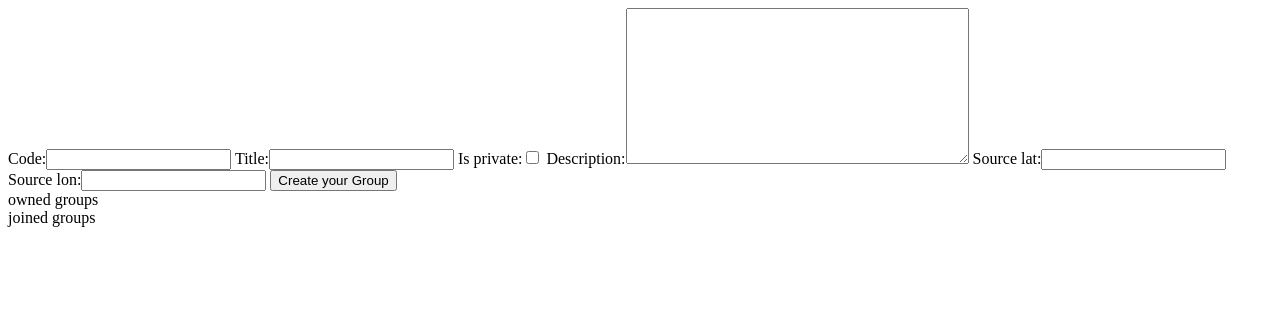
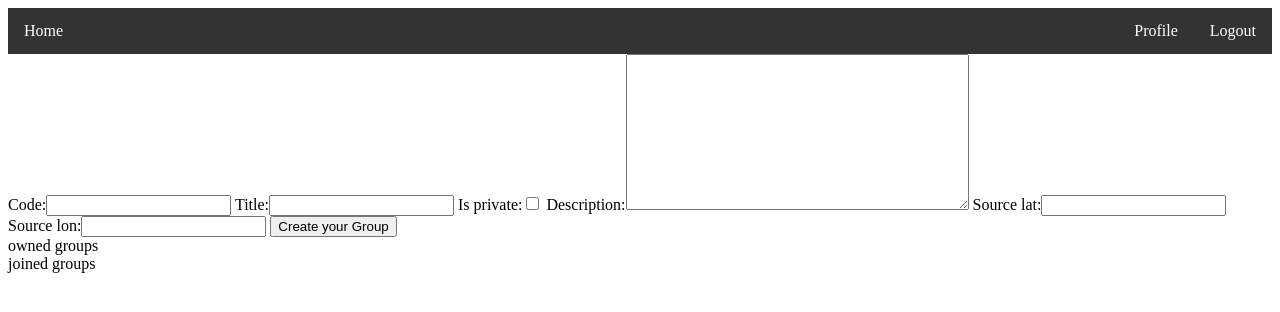
Before and after one commit to moein99/Carpooling, a Django app: page /group/ in a window 1280 px wide. Shown: the top 312 px of the page. Run offline with Django 3.2, Linux system fonts and the light colour scheme; the visitor is signed in with stand-in values (Sample User, id 1); data comes from the database, SQL or seed files in the repository; data that the repository does not hold is empty.

Commit message:
fix templates
navbar template and group template

```diff
--- a/carpooling/carpooling/settings.py
+++ b/carpooling/carpooling/settings.py
@@ -56,7 +56,7 @@ ROOT_URLCONF = 'carpooling.urls'
 TEMPLATES = [
     {
         'BACKEND': 'django.template.backends.django.DjangoTemplates',
-        'DIRS': ['templates'],
+        'DIRS': ['group/templates'],
         'APP_DIRS': True,
         'OPTIONS': {
             'context_processors': [
--- a/carpooling/templates/groups.html
+++ b/carpooling/group/templates/groups.html
@@ -5,6 +5,13 @@
     <title>Groups</title>
 </head>
 <body>
+
+{% if user.is_authenticated %}
+    {% include 'authenticated_navbar.html' %}
+{% else %}
+    {% include 'not_authenticated_navbar.html' %}
+{% endif %}
+
 <form method="POST">
     {{ form.errors }}
     {% csrf_token %}
@@ -16,7 +23,8 @@
     </div>
     {%for group in user_owned_groups %}
     <li>
-        <a href="{% url 'group:group' group.id %}">{{ group.code }} :{{ group.title }} : private:{{ group.is_private }}</a>
+        <a href="{% url 'group:group' group.id %}">{{ group.code }} : {{ group.title }} :{% if group.is_private %}private
+        {% else %}public {% endif %} </a>
     </li>
     {% endfor %}
     <div>
--- a/carpooling/group/views.py
+++ b/carpooling/group/views.py
@@ -21,7 +21,7 @@ def create_new_group(request, member):
     return form
 
 
-@login_required(redirect_field_name='account:login')
+@login_required(login_url='/account/login/')
 def create_group(request):
     member = get_object_or_404(Member, id=request.user.id)
     if request.method == "GET":
--- a/carpooling/root/templates/authenticated_navbar.html
+++ b/carpooling/root/templates/authenticated_navbar.html
@@ -2,7 +2,7 @@
 <html>
 <head>
 <style>
-ul {
+.navbar_ul{
   list-style-type: none;
   margin: 0;
   padding: 0;
@@ -10,11 +10,11 @@ ul {
   background-color: #333;
 }
 
-li {
+.navbar_li{
   float: right;
 }
 
-li a {
+.navbar_li a {
   display: block;
   color: white;
   text-align: center;
@@ -22,7 +22,7 @@ li a {
   text-decoration: none;
 }
 
-li a:hover:not(.active) {
+.navbar_li a:hover:not(.active) {
   background-color: #111;
 }
 
@@ -34,10 +34,10 @@ li a:hover:not(.active) {
     <script src="https://ajax.googleapis.com/ajax/libs/jquery/3.3.1/jquery.min.js"></script>
 </head>
 <body>
-<ul>
-    <li style="float: left"><a href="{% url 'root:home' %}">Home</a></li>
-    <li><a id="logout_btn">Logout</a></li>
-    <li><a href="{% url 'account:user_profile' %}">Profile</a></li>
+<ul class="navbar_ul">
+    <li style="float: left" class="navbar_li"><a href="{% url 'root:home' %}">Home</a></li style="float: left" class="navbar">
+    <li class="navbar_li"><a id="logout_btn">Logout</a></li>
+    <li class="navbar_li"><a href="{% url 'account:user_profile' %}">Profile</a></li>
 </ul>
 <script>
     var url = '{% url 'account:logout' %}';
```
